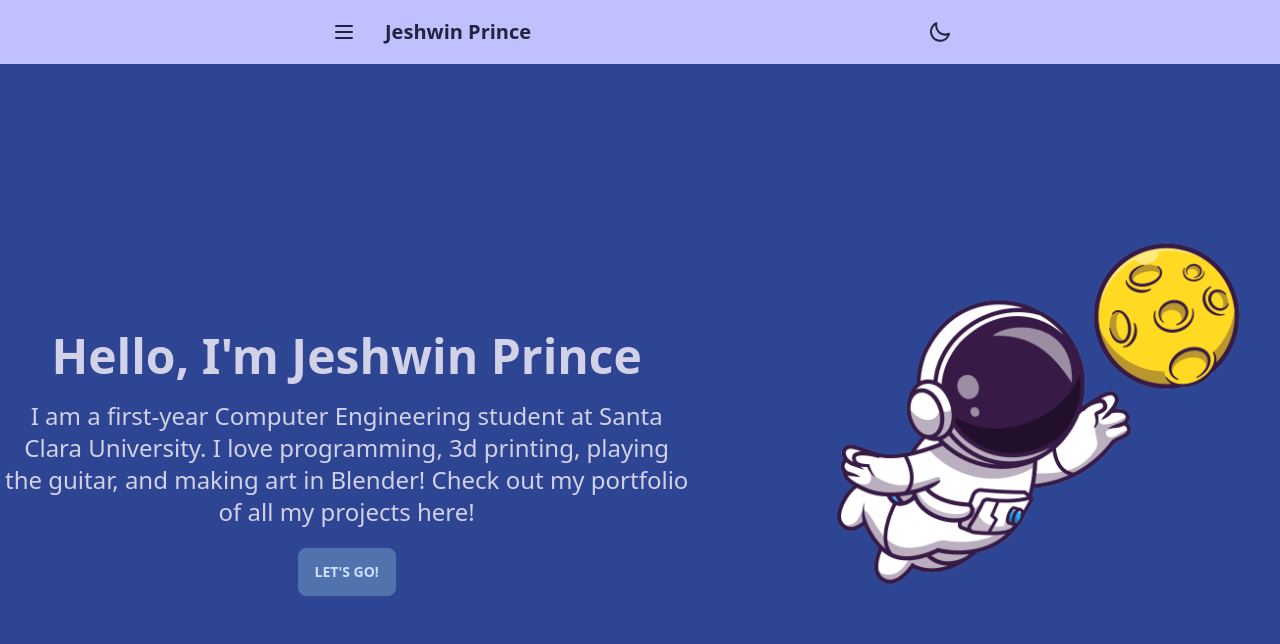
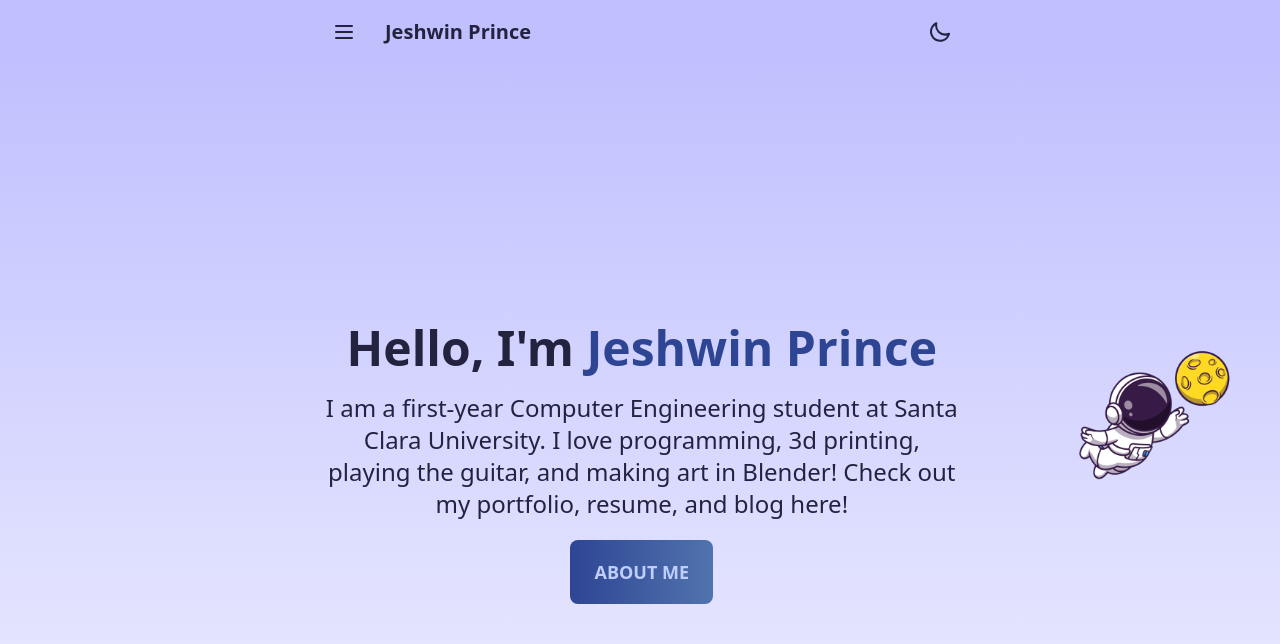
Before and after one commit to Jeshwin/portfolio, a Next.js app: page / in a window 1280 px wide. Shown: the top 644 px of the page. Built offline with nearby package versions, Linux system fonts and the light colour scheme.

Commit message:
<todo> working gradient button component

```diff
--- /dev/null
+++ b/src/components/gradientbutton.jsx
@@ -0,0 +1,12 @@
+import Link from 'next/link'
+
+export default function GradientButton({ left, right, href, text}) {
+  return (
+    <Link
+      href={href}
+      className={ `btn btn-${left} border-0 bg-gradient-to-r from-${left} to-${right} hover:from-${left}-focus hover:to-${right}-focus lg:btn-lg` }
+    >
+      {text}
+    </Link>
+  )
+}
--- a/src/components/greeting.jsx
+++ b/src/components/greeting.jsx
@@ -1,23 +1,26 @@
 import Link from 'next/link'
 import Image from 'next/image'
 import Astroholder from '../../public/astroholder.png'
+
+import GradientButton from './gradientbutton'
 
 export default function Greeting() {
   return (
     <>
       <main className='min-h-screen flex flex-col lg:flex-row justify-between items-center'>
-          <div className="hero min-h-screen bg-primary">
-            <div className="hero-content p-0 lg:p-1 flex-col-reverse lg:flex-row">
-                <div className="mx-auto lg:mr-20 max-w-xs lg:max-w-7xl text-center text-neutral-content">
-                  <h1 className="mb-5 text-xl md:text-3xl lg:text-5xl font-bold">Hello, I&apos;m Jeshwin Prince</h1>
+          <div className="hero min-h-screen bg-gradient-to-t from-base-100 to-base-200">
+            <div className="hero-content max-w-full w-auto p-0 lg:p-1 lg:px-40 xl:px-80 flex-col-reverse lg:flex-row">
+                <div className="mx-auto lg:mr-20 max-w-xs lg:max-w-3xl text-center text-base-content">
+                  <h1 className="mb-5 text-xl md:text-3xl lg:text-5xl font-bold">Hello, I&apos;m <span className="text-primary">Jeshwin Prince</span></h1>
                   <p className="mb-5 md:lext-lg lg:text-2xl">
                     I am a first-year Computer Engineering student at Santa Clara University.
                     I love programming, 3d printing, playing the guitar, and making art in Blender!
-                    Check out my portfolio of all my projects here!
+                    Check out my portfolio, resume, and blog here!
                   </p>
-                  <Link href="/projects" className="btn btn-secondary 2xl:btn-lg 2xl:text-xl">Let&apos;s Go!</Link>
+                  {/* <Link href="/about" className="btn btn-primary border-0 bg-gradient-to-r from-primary to-secondary hover:from-primary-focus hover:to-secondary-focus 2xl:btn-lg 2xl:text-xl">Let&apos;s Go!</Link> */}
+                  <GradientButton href="/about" text="About Me" left="primary" right="secondary" />
                 </div>
-                <div className="relative -mt-24 w-80 lg:w-[100rem] aspect-square">
+                <div className="relative -mt-24 w-80 lg:w-[40rem] aspect-square">
                 <Image
                   src={Astroholder}
                   alt="placeholder image of an astronaut"
--- a/src/components/homecards.jsx
+++ b/src/components/homecards.jsx
@@ -1,13 +1,15 @@
 import Link from 'next/link'
+import GradientButton from './gradientbutton'
 
-export default function HomeCard({ color, title, description, link }) {
+export default function HomeCard({ color1, color2, title, description, link }) {
   return (
     <>
-      <div className="h-auto p-8 basis-1/3 card bg-base-300 rounded-box">
+      <div className="h-auto p-8 basis-1/3 card bg-base-200 rounded-box">
         <div className='pb-3 mb-3 text-4xl font-bold border-b-2 border-base-content'>{title}</div>
-        <div className='w-2/3 text-xl'>{description}</div>
+        <div className='w-5/6 text-xl pb-4'>{description}</div>
         <div className='card-actions justify-end'>
-          <Link href={link} className={ `btn btn-${color} mt-8 w-fit justify-end` }>{title}</Link>
+          <GradientButton href={link} text={title} left={color1} right={color2} />
+          {/* <Link href={link} className={ `btn btn-${color} mt-8 w-fit justify-end` }>{title}</Link> */}
         </div>
       </div>
     </>
--- a/src/pages/index.jsx
+++ b/src/pages/index.jsx
@@ -1,6 +1,5 @@
 import MyHead from '@/components/head'
 import Greeting from '@/components/greeting'
-import HomeAbout from '@/components/homeabout'
 import HomeCard from '@/components/homecards'
 
 export default function Home() {
@@ -8,22 +7,24 @@ export default function Home() {
     <>
       <MyHead title="Hello Jeshwin" />
       <Greeting />
-      <HomeAbout />
-      <div className='flex flex-col lg:flex-row p-4 xl:py-12 xl:px-48 gap-4 w-auto'>
+      <div className='flex flex-col lg:flex-row p-4 xl:py-12 lg:px-40 xl:px-80 gap-4 w-auto'>
         <HomeCard
-          color="primary"
+          color1="primary"
+          color2="secondary"
           title="Portfolio"
           description="Check out all my projects"
           link="/projects"
         />
         <HomeCard
-          color="secondary"
+          color1="secondary"
+          color2="accent"
           title="Resume"
           description="Look at a copy of my resume"
           link="/resume"
         />
         <HomeCard
-          color="warning"
+          color1="accent"
+          color2="primary"
           title="Blog"
           description="Read my weekly blog posts"
           link="/articles"
```
